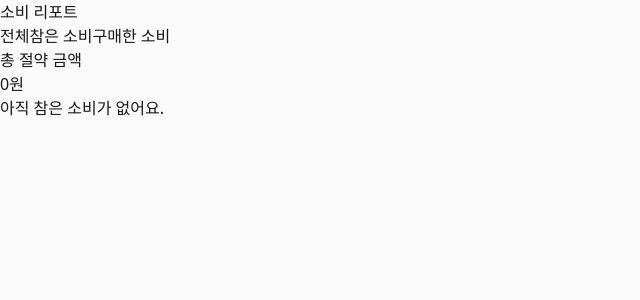
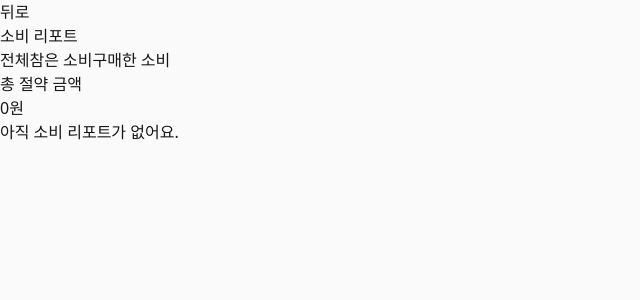
Before and after one commit to jiho7407/PickIt, a Next.js app in the folder apps/web/: page /report in a window 1280 px wide. Shown: the top 300 px of the page, without its empty margins (0-640 px from the left). Built offline with nearby package versions, Linux system fonts and the light colour scheme.

Commit message:
Update page.tsx

```diff
--- a/apps/web/app/report/page.tsx
+++ b/apps/web/app/report/page.tsx
@@ -1,18 +1,52 @@
+"use client";
+
+import { useState } from "react";
+import Link from "next/link";
+
+const reports = {
+  all: {
+    label: "전체",
+    amount: "0원",
+    message: "아직 소비 리포트가 없어요.",
+  },
+  saved: {
+    label: "참은 소비",
+    amount: "0원",
+    message: "아직 참은 소비가 없어요.",
+  },
+  bought: {
+    label: "구매한 소비",
+    amount: "0원",
+    message: "아직 구매한 소비가 없어요.",
+  },
+};
+
 export default function ReportPage() {
+  const [tab, setTab] = useState<"all" | "saved" | "bought">("all");
+  const currentReport = reports[tab];
+
   return (
     <main>
+      <Link href="/profile">뒤로</Link>
+
       <h1>소비 리포트</h1>
 
       <nav>
-        <button>전체</button>
-        <button>참은 소비</button>
-        <button>구매한 소비</button>
+        <button type="button" onClick={() => setTab("all")}>
+          전체
+        </button>
+        <button type="button" onClick={() => setTab("saved")}>
+          참은 소비
+        </button>
+        <button type="button" onClick={() => setTab("bought")}>
+          구매한 소비
+        </button>
       </nav>
 
       <section>
         <p>총 절약 금액</p>
-        <h2>0원</h2>
-        <p>아직 참은 소비가 없어요.</p>
+        <h2>{currentReport.amount}</h2>
+        <p>{currentReport.message}</p>
       </section>
     </main>
   );
```
